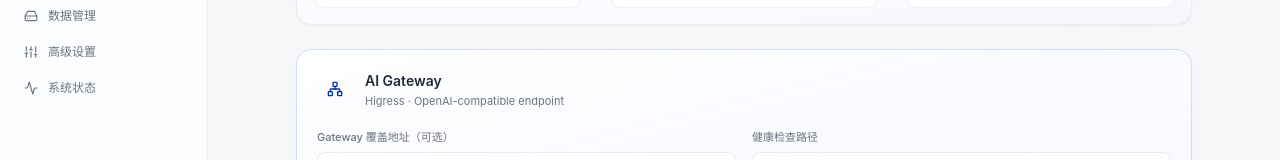
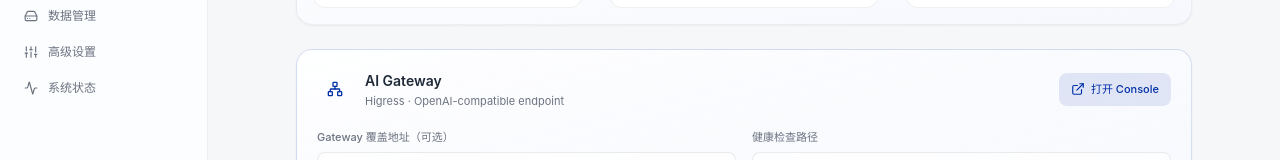
Before and after one commit to ZzjNoMercy/PuddingClaw, a Next.js app in the folder frontend/: page /settings in a window 1280 px wide. Shown: the part 217-377 px from the top of the page. Built offline with nearby package versions, Linux system fonts and the light colour scheme; no server answers.

Commit message:
feat(settings): add Higress Console link button in AI Gateway card

```diff
--- a/frontend/src/app/settings/page.tsx
+++ b/frontend/src/app/settings/page.tsx
@@ -21,6 +21,7 @@
   Network,
   Route,
   ShieldCheck,
+  ExternalLink,
 } from "lucide-react";
 import {
   getSettings,
@@ -341,7 +342,8 @@
                 </div>
 
                 <div className="rounded-2xl border border-[#002fa7]/15 bg-gradient-to-br from-white/90 to-[#f4f7ff]/80 p-5 shadow-sm">
-                  <div className="mb-5 flex items-center gap-3">
+                  <div className="mb-5 flex items-center justify-between gap-4">
+                    <div className="flex items-center gap-3">
                       <div className="flex h-9 w-9 items-center justify-center rounded-xl bg-[#002fa7]/8 text-[#002fa7]">
                         <Network className="h-4 w-4" />
                       </div>
@@ -352,6 +354,16 @@
                           <p className="mt-1 text-[10px] font-medium text-amber-600">当前值由环境变量覆盖，页面保存不会改变运行时覆盖值</p>
                         )}
                       </div>
+                    </div>
+                    <a
+                      href="http://localhost:8001"
+                      target="_blank"
+                      rel="noopener noreferrer"
+                      className="flex shrink-0 items-center gap-1.5 rounded-lg bg-[#002fa7]/10 px-3 py-2 text-[11px] font-medium text-[#002fa7] transition-colors hover:bg-[#002fa7]/15"
+                    >
+                      <ExternalLink className="h-3.5 w-3.5" />
+                      打开 Console
+                    </a>
                   </div>
                   <div className="grid grid-cols-2 gap-4">
                     <FormField label="Gateway 覆盖地址（可选）">
```
Lines whose indentation alone changed are shown as unchanged.
